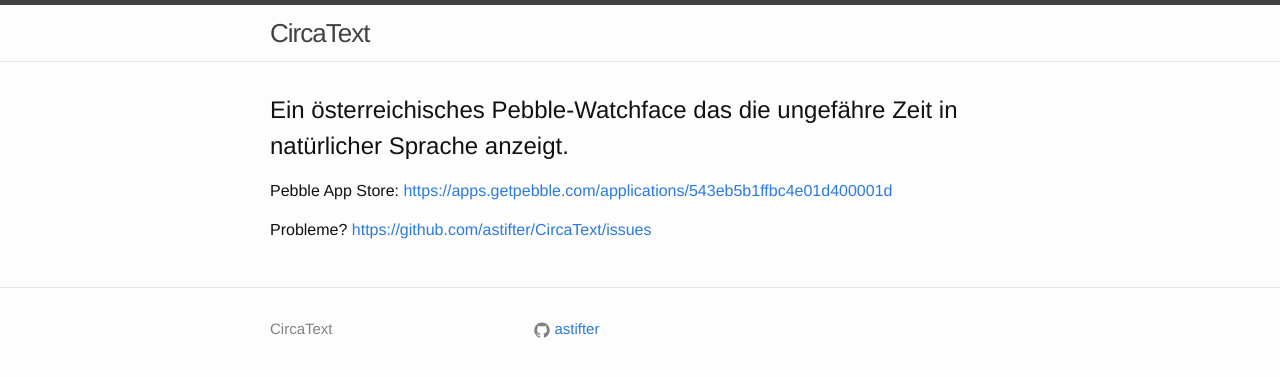
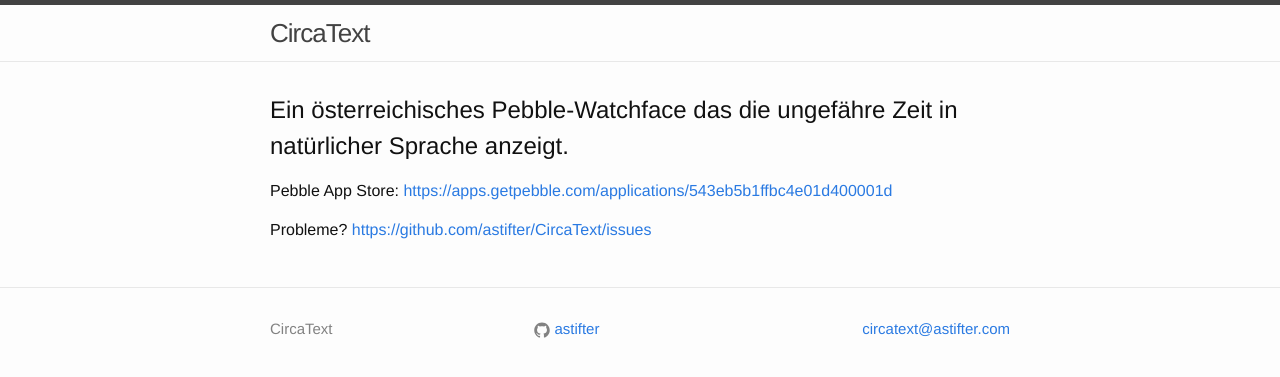
Before and after one commit to astifter/CircaText, a Jekyll site: the page built from index.html, in a window 1280 px wide. Shown: the top 377 px of the page. Built offline with Jekyll 4.4.1, drawn with Linux system fonts in a browser that asks for light colours.

Commit message:
Readded email address.

```diff
--- a/_config.yml
+++ b/_config.yml
@@ -1,7 +1,8 @@
 title: CircaText
 baseurl: "/CircaText/"
 url: "http://astifter.github.io"
-github_username:  astifter
+github_username: astifter
+email: "circatext@astifter.com"
 
 # build settings
 markdown: kramdown
```
